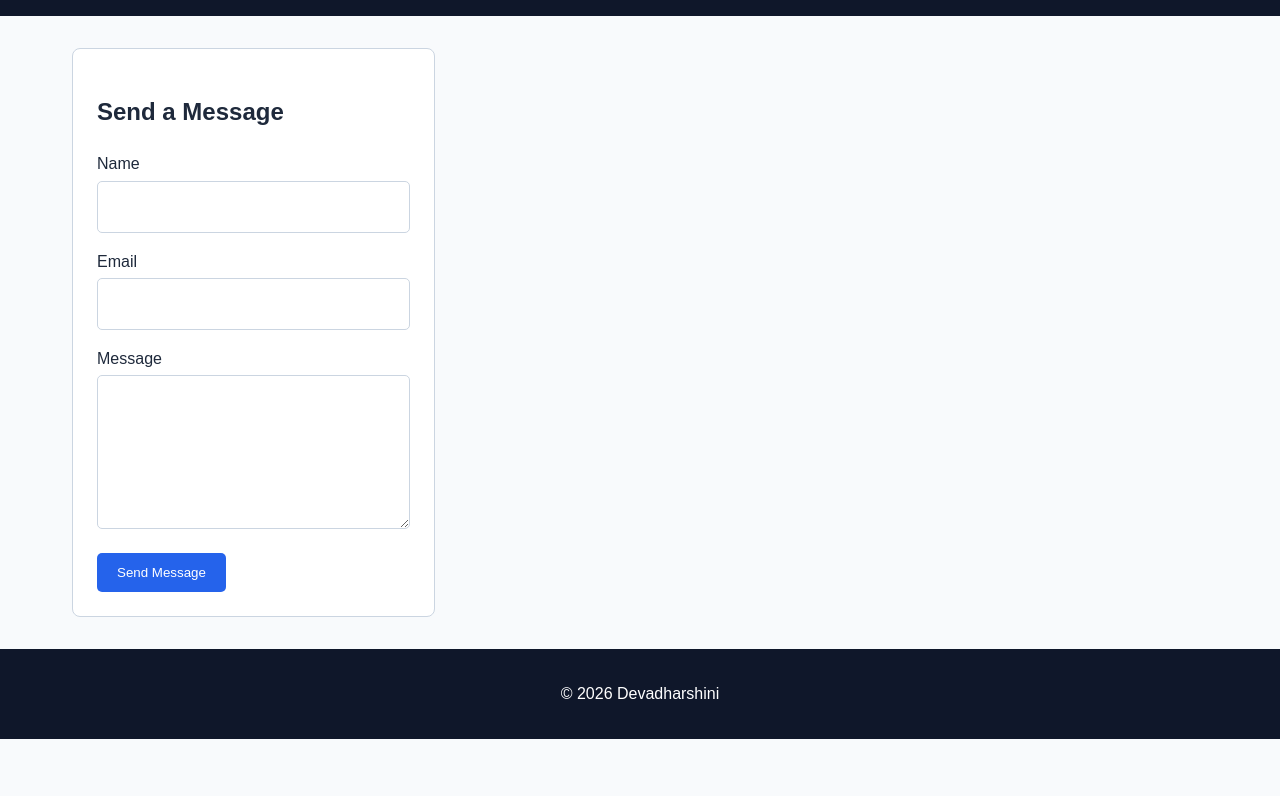
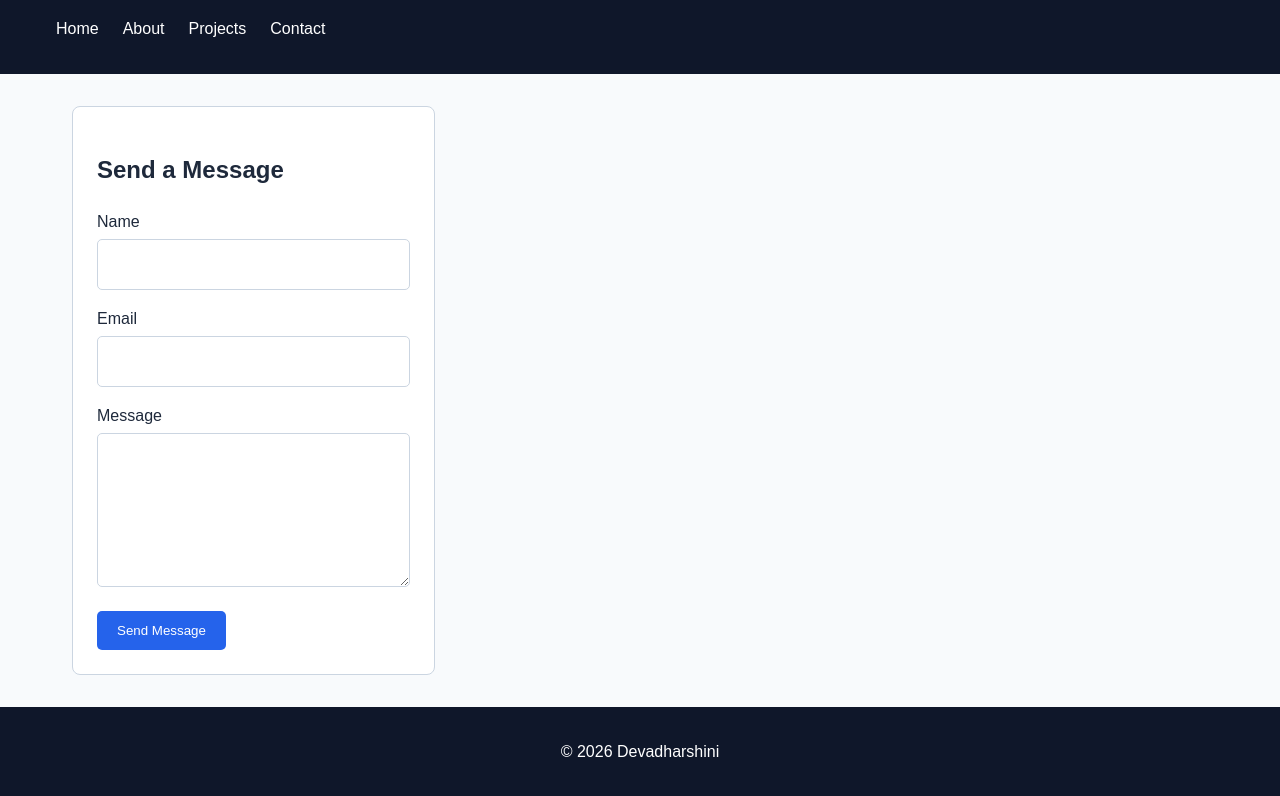
Before and after one commit to Devadharshini-T/Portfolio, a plain HTML site: page Portfolio/contacts.html in a window 1280 px wide. Shown: the part 83-879 px from the top of the page. Before the commit the page ends 822 px from the top, so only its background shows below. Drawn offline with Linux system fonts and the light colour scheme.

Commit message:
Initial commit

```diff
--- a/Portfolio/contacts.html
+++ b/Portfolio/contacts.html
@@ -8,8 +8,17 @@
 </head>
 <body>
     <header>
-        <h1>Contact Me</h1>
-    </header>
+    <h1>Contact Me</h1>
+
+    <nav aria-label="Main navigation">
+        <ul>
+            <li><a href="index.html">Home</a></li>
+            <li><a href="about.html">About</a></li>
+            <li><a href="projects.html">Projects</a></li>
+            <li><a href="contacts.html" aria-current="page">Contact</a></li>
+        </ul>
+    </nav>
+</header>
 
     <main>
         <section>
```
